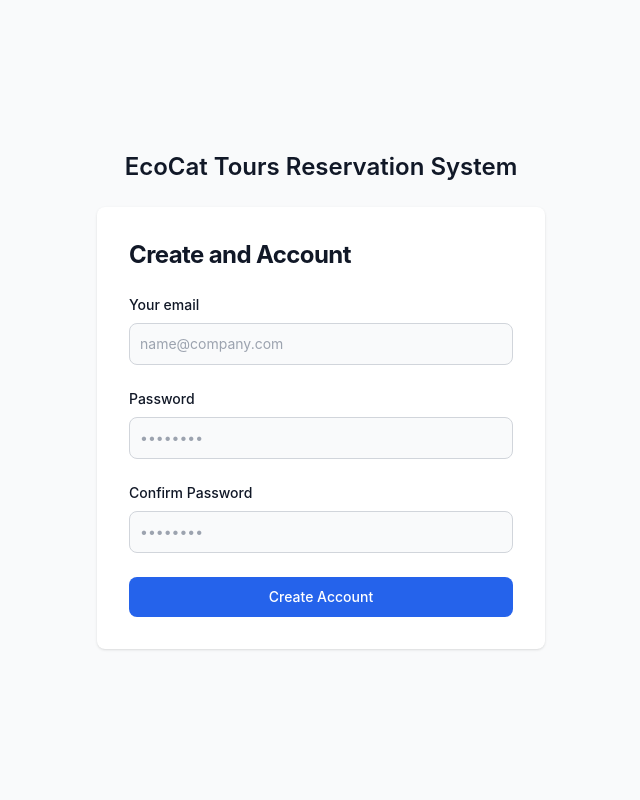
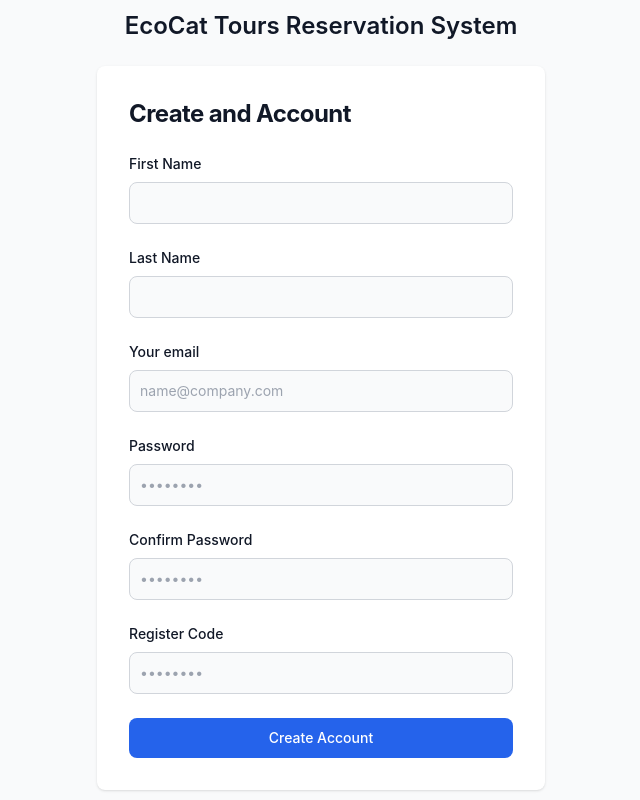
Before and after one commit to kennyav/EcoCat-Tours, a React (Create React App) app: page /register in a window 1280 px wide. Shown: the whole page, without its empty margins (319-959 px from the left). Built offline with nearby package versions, Linux system fonts and the light colour scheme; no server answers.

Commit message:
fixing the passenger display on events

```diff
--- a/src/components/Calendar/Event.jsx
+++ b/src/components/Calendar/Event.jsx
@@ -16,6 +16,9 @@ export default function Event(props) {
    const [open, setOpen] = useState(props.signal.id === props.id)
    const buttonCSS = "text-stone-900 md:text-[10px] text-[5px] font-['Kumbh Sans'] text-start"
    const getPassengerURL = `${url}:8000/bookings/${props.scheduledEvent.id}`
+   const [adults, setAdults] = useState(0)
+   const [children, setChildren] = useState(0)
+   const [infants, setInfants] = useState(0)
 
    // Parse the string into a Date object
    const dateObject = new Date(props.scheduledEvent.start_time);
@@ -25,6 +28,11 @@ export default function Event(props) {
    const getPassengers = async () => {
       try {
          const resp = await httpClient.get(getPassengerURL);
+         resp.data.forEach((data) => {
+            setAdults(adults + data.adult_passengers)
+            setChildren(children + data.children_passengers)
+            setInfants(infants + data.infant_passengers)
+         })
          props.setSignal({
             open: true,
             id: props.id,
@@ -112,16 +120,16 @@ export default function Event(props) {
                   <EventDetail event={props.event} scheduledEvent={props.scheduledEvent} />
                </div>
                <div className='inline-flex items-center p-[7px] gap-2 w-full rounded-[10px]'>
-                  <div className="text-stone-900 text-[10px] font-normal font-['Kumbh Sans']">{props.scheduledEvent.adult_passengers}</div>
+                  <div className="text-stone-900 text-[10px] font-normal font-['Kumbh Sans']">{adults}</div>
                   <div className="text-stone-900 text-[10px] font-normal font-['Kumbh Sans']">Adults</div>
                </div>
                <div className='inline-flex items-center p-[7px] gap-2 w-full rounded-[10px]'>
-                  <div className="text-stone-900 text-[10px] font-normal font-['Kumbh Sans']">{props.scheduledEvent.children_passengers}</div>
+                  <div className="text-stone-900 text-[10px] font-normal font-['Kumbh Sans']">{children}</div>
                   <div className="text-stone-900 text-[10px] font-normal font-['Kumbh Sans']">Children</div>
                </div>
                <div className='inline-flex items-center p-[7px] gap-2 w-full rounded-[10px]'>
-                  <div className="text-stone-900 text-[10px] font-normal font-['Kumbh Sans']">{props.scheduledEvent.infant_passengers}</div>
-                  <div className="text-stone-900 text-[10px] font-normal font-['Kumbh Sans']">Infant</div>
+                  <div className="text-stone-900 text-[10px] font-normal font-['Kumbh Sans']">{infants}</div>
+                  <div className="text-stone-900 text-[10px] font-normal font-['Kumbh Sans']">Infants</div>
                </div>
             </div>}
       </div>
--- a/src/components/Login/Register.jsx
+++ b/src/components/Login/Register.jsx
@@ -8,6 +8,9 @@ export default function Register() {
    const [password, setPassword] = useState("");
    const [confirmPassword, setConfirmPassword] = useState("")
    const [confirmed, setConfirmed] = useState(false)
+   const [firstName, setFirstName] = useState("")
+   const [lastName, setLastName] = useState("")
+   const [registerCode, setRegisterCode] = useState("")
 
    let confirmPassCSS = confirmed ? "focus:ring-green-600 focus:border-green-600 dark:focus:ring-green-500 dark:focus:border-green-500" : "focus:ring-red-600 focus:border-red-600 dark:focus:ring-red-500 dark:focus:border-red-500"
 
@@ -23,6 +26,9 @@ export default function Register() {
          const resp = await httpClient.post(`${url}:8000/auth/register`, {
             email,
             password,
+            firstName,
+            lastName,
+            registerCode
          });
 
          console.log(resp)
@@ -46,6 +52,34 @@ export default function Register() {
                   <h1 className="text-xl font-bold leading-tight tracking-tight text-gray-900 md:text-2xl dark:text-white">
                      Create and Account
                   </h1>
+                  <div>
+                        <label
+                           htmlFor="email"
+                           className="block mb-2 text-sm font-medium text-gray-900 dark:text-white">
+                           First Name
+                        </label>
+                        <input
+                           name="firstName"
+                           id="firstName"
+                           value={firstName}
+                           onChange={(e) => setFirstName(e.target.value)}
+                           className="bg-gray-50 border border-gray-300 text-gray-900 sm:text-sm rounded-lg focus:ring-primary-600 focus:border-primary-600 block w-full p-2.5 dark:bg-gray-700 dark:border-gray-600 dark:placeholder-gray-400 dark:text-white dark:focus:ring-blue-500 dark:focus:border-blue-500"
+                           required />
+                     </div>
+                     <div>
+                        <label
+                           htmlFor="email"
+                           className="block mb-2 text-sm font-medium text-gray-900 dark:text-white">
+                           Last Name
+                        </label>
+                        <input
+                           name="lastName"
+                           id="lastName"
+                           value={lastName}
+                           onChange={(e) => setLastName(e.target.value)}
+                           className="bg-gray-50 border border-gray-300 text-gray-900 sm:text-sm rounded-lg focus:ring-primary-600 focus:border-primary-600 block w-full p-2.5 dark:bg-gray-700 dark:border-gray-600 dark:placeholder-gray-400 dark:text-white dark:focus:ring-blue-500 dark:focus:border-blue-500"
+                           required />
+                     </div>
                      <div>
                         <label
                            htmlFor="email"
@@ -94,6 +128,22 @@ export default function Register() {
                            className={`bg-gray-50 border border-gray-300 text-gray-900 sm:text-sm rounded-lg block w-full p-2.5 ${confirmPassCSS} dark:bg-gray-700 dark:border-gray-600 dark:placeholder-gray-400 dark:text-white`}
                            required />
                      </div>
+                     <div>
+                        <label
+                           htmlFor="password"
+                           className="block mb-2 text-sm font-medium text-gray-900 dark:text-white">
+                           Register Code
+                        </label>
+                        <input
+                           type="password"
+                           name="register"
+                           id="register"
+                           value={registerCode}
+                           onChange={(e) => setRegisterCode(e.target.value)}
+                           placeholder="••••••••"
+                           className="bg-gray-50 border border-gray-300 text-gray-900 sm:text-sm rounded-lg focus:ring-primary-600 focus:border-primary-600 block w-full p-2.5 dark:bg-gray-700 dark:border-gray-600 dark:placeholder-gray-400 dark:text-white dark:focus:ring-blue-500 dark:focus:border-blue-500"
+                           required />
+                     </div>
                      <button type="button" onClick={() => registerUser()} disabled={!confirmed} className={`w-full text-white bg-primary-600 hover:bg-primary-700 focus:ring-4 focus:outline-none focus:ring-primary-300 font-medium rounded-lg text-sm px-5 py-2.5 text-center dark:bg-primary-600 dark:hover:bg-primary-700 dark:focus:ring-primary-800`}>Create Account</button>
                </div>
             </div>
```
Also changed, not shown: 2 other files (tests, documents, lock files or other folders).
